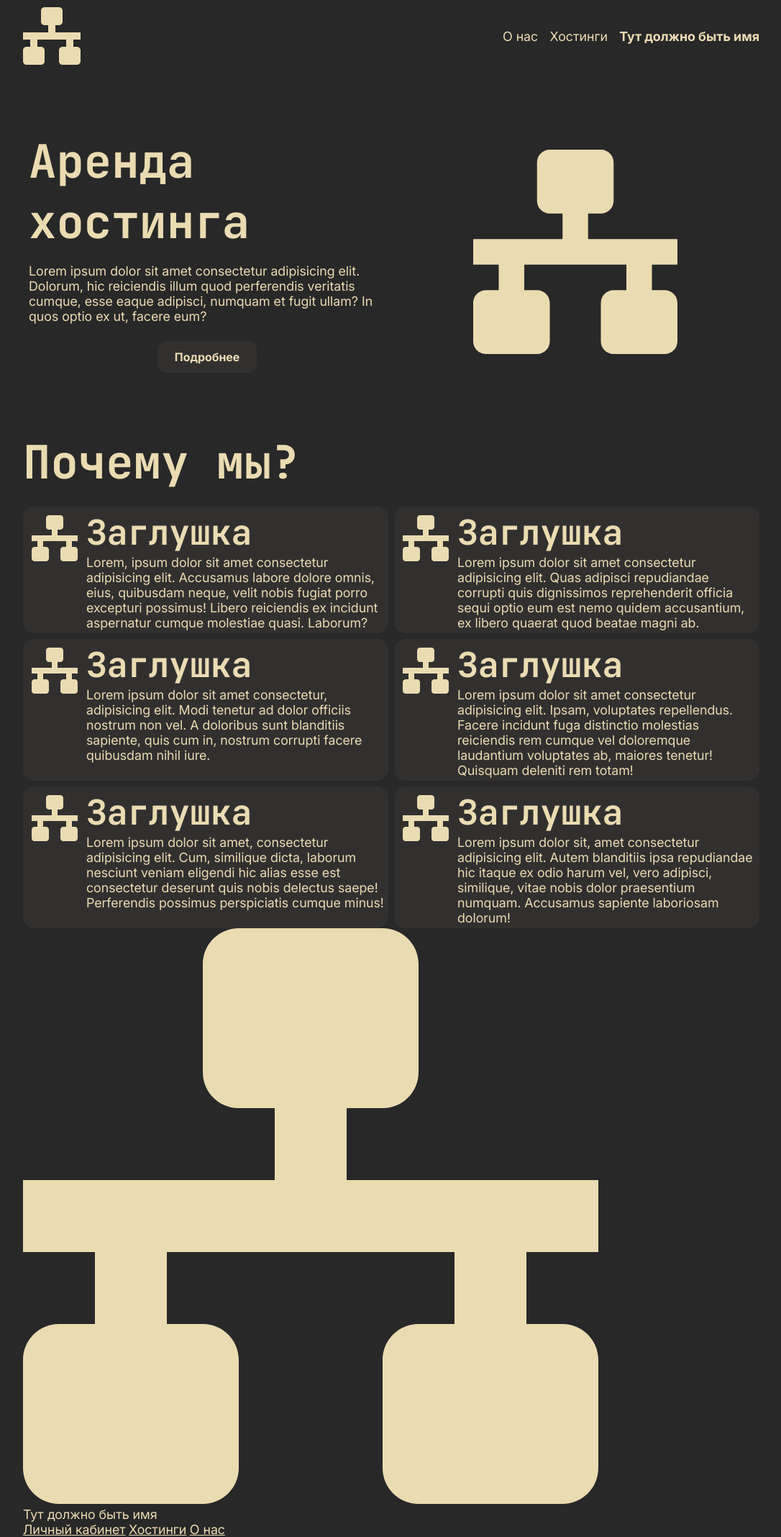
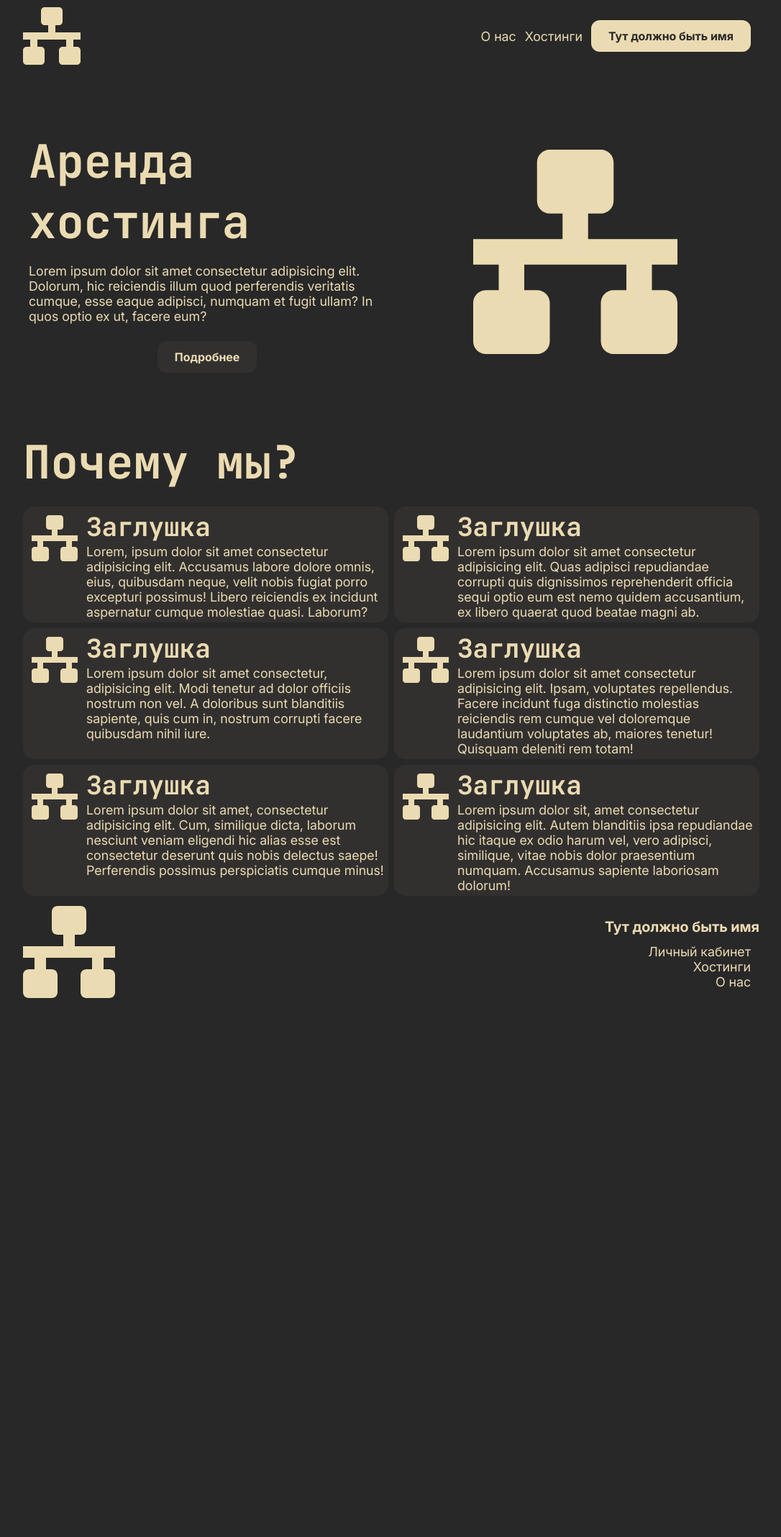
Before and after one commit to mssngtxtrs/course, a PHP site: page / in a window 1280 px wide. Shown: the whole page at 72% size, without its empty margins (96-1182 px from the left). After the commit the page ends 1387 px from the top, so only its background shows below. Run offline with PHP 8.4, Linux system fonts and the light colour scheme.

Commit message:
Added register form, edited router and header to work with it
Signed-off-by: mssngtxtrs <missingtextures970@gmail.com>

```diff
--- a/basic/router.php
+++ b/basic/router.php
@@ -14,7 +14,25 @@ case '/hostings':
     require $root . '/templates/hostings.php';
     break;
 case '/account':
-    require $root . '/templates/account.php';
+    if (empty($user['name'])) {
+        header("Location: login");
+    } else {
+        require $root . '/templates/account.php';
+    }
+    break;
+/* case '/login': */
+/*     if (!empty($user['name'])) { */
+/*         header("Location: account"); */
+/*     } else { */
+/*         require $root . '/templates/login.php'; */
+/*     } */
+/*     break; */
+case '/auth':
+    if (!empty($user['name'])) {
+        header("Location: account");
+    } else {
+        require $root . '/templates/auth.php';
+    }
     break;
 default:
     http_response_code(404);
--- a/media/css/style.css
+++ b/media/css/style.css
@@ -13,9 +13,14 @@
     --foreground-lower2: #bdae93;
     --foreground-raise: #fbf1c7;
 
+    /* destructive colors */
+    --destructive: #cc241d;
+    --destructive-raise: #fb4934;
+    --destructive-lower: #9d0006;
+
     /* font size */
     --font-size-heading1: 64px;
-    --font-size-heading2: 48px;
+    --font-size-heading2: 36px;
     --font-size-subheadings: 16px;
     --font-size-text: 18px;
     --font-size-buttons: 16px;
@@ -87,28 +92,52 @@ header {
     height: 100px;
 }
 
+footer {
+    width: 100vw;
+    height: 160px;
+}
+
 header .logo {
     width: 80px;
     height: 80px;
 }
 
-header .logo img {
+footer .logo {
+    width: 128px;
+    height: 128px;
+}
+
+header .logo img,
+footer .logo img {
     width: inherit;
     height: inherit;
 }
 
-header .container {
+header .container,
+footer .container {
     height: inherit;
     display: flex;
     justify-content: space-between;
     align-items: center;
 }
 
+header .header-nav,
+footer .footer-nav {
+    display: flex;
+    justify-content: space-between;
+    align-items: center;
+}
+
+footer .footer-nav {
+    flex-direction: column;
+    align-items: end;
+}
+
 section .container > h1 {
     margin-bottom: 20px;
 }
 
-h1, h2, h3, p, a {
+h1, h2, h3, p, a, label {
     color: var(--foreground);
     margin: 0;
 }
@@ -139,7 +173,8 @@ a {
     transition: color .3s;
 }
 
-a.button {
+a.button,
+button.button {
     display: block;
     padding: var(--button-padding);
     text-decoration: none;
@@ -150,47 +185,67 @@ a.button {
     font-weight: 700;
 }
 
-a.button:hover {
+header a.button {
+    margin-right: 12px;
+}
+
+a.button:hover,
+b.button:hover {
     background: var(--background-raise2);
     color: var(--foreground);
 }
 
-a.button:active {
+a.button:active,
+b.button:active {
     background: var(--background-lower);
     color: var(--foreground);
 }
 
-a.header-nav-link {
+a.header-nav-link,
+a.footer-nav-link {
     text-decoration: none;
     margin-right: 12px;
 }
 
-a.account {
+a.account,
+p.account {
     font-weight: 700;
     text-decoration: none;
 }
 
-a.button.urgent {
+p.account {
+    margin-bottom: 12px;
+    font-size: 20px;
+}
+
+a.button.urgent,
+button.button.urgent {
     background: var(--foreground);
     color: var(--background);
 }
 
-a.button.urgent:hover {
+a.button.urgent:hover,
+button.button.urgent:hover {
     background: var(--foreground-raise);
     color: var(--background);
 }
 
-a.button.urgent:active {
+a.button.urgent:active,
+button.button.urgent:active {
     background: var(--foreground-lower);
     color: var(--background);
 }
 
-a.header-nav-link:hover {
+a.header-nav-link:hover,
+a.footer-nav-link:hover {
     color: var(--foreground-raise);
+    text-decoration: underline;
 }
 
-a.header-nav-link:active {
+a.header-nav-link:active,
+a.footer-nav-link:active {
     color: var(--foreground-lower);
+    text-decoration: underline;
 }
 
 
--- a/templates/elements/header.php
+++ b/templates/elements/header.php
@@ -5,12 +5,15 @@
             <!-- <img src="" alt="Логотип"> -->
         </a>
         <nav class="header-nav">
-            <!-- <a href="../../media/placeholders/rickroll.mp4" class="header-nav-link">О нас</a> -->
             <a class="header-nav-link" href="../../about">О нас</a>
-            <!-- <a href="../../media/placeholders/rickroll.mp4" class="header-nav-link">Хостинги</a> -->
             <a class="header-nav-link" href="../../hostings">Хостинги</a>
-            <!-- <a href="../../media/placeholders/rickroll.mp4" class="header-nav-link">Личный кабинет</a> -->
-            <a class="account" href="../../account"><?php if (isset($user['name'])) { echo $user['name']; } else { echo "Войти"; } ?></a>
+<?php
+if (isset($user['name'])) {
+    echo "<a class='button urgent account' href='../../account'>" . $user['name'] . "</a>";
+} else {
+    echo "<a class='button urgent' href='../../login'>Войти</a><a class='button' href='../../auth'>Регистрация</a>";
+}
+?>
         </nav>
     </div>
 </header>
```
Also changed, not shown: other parts of media/css/style.css (+131 -3 lines), templates/auth.php (added, +24 -0 lines), templates/elements/register.html (added, +25 -0 lines).
